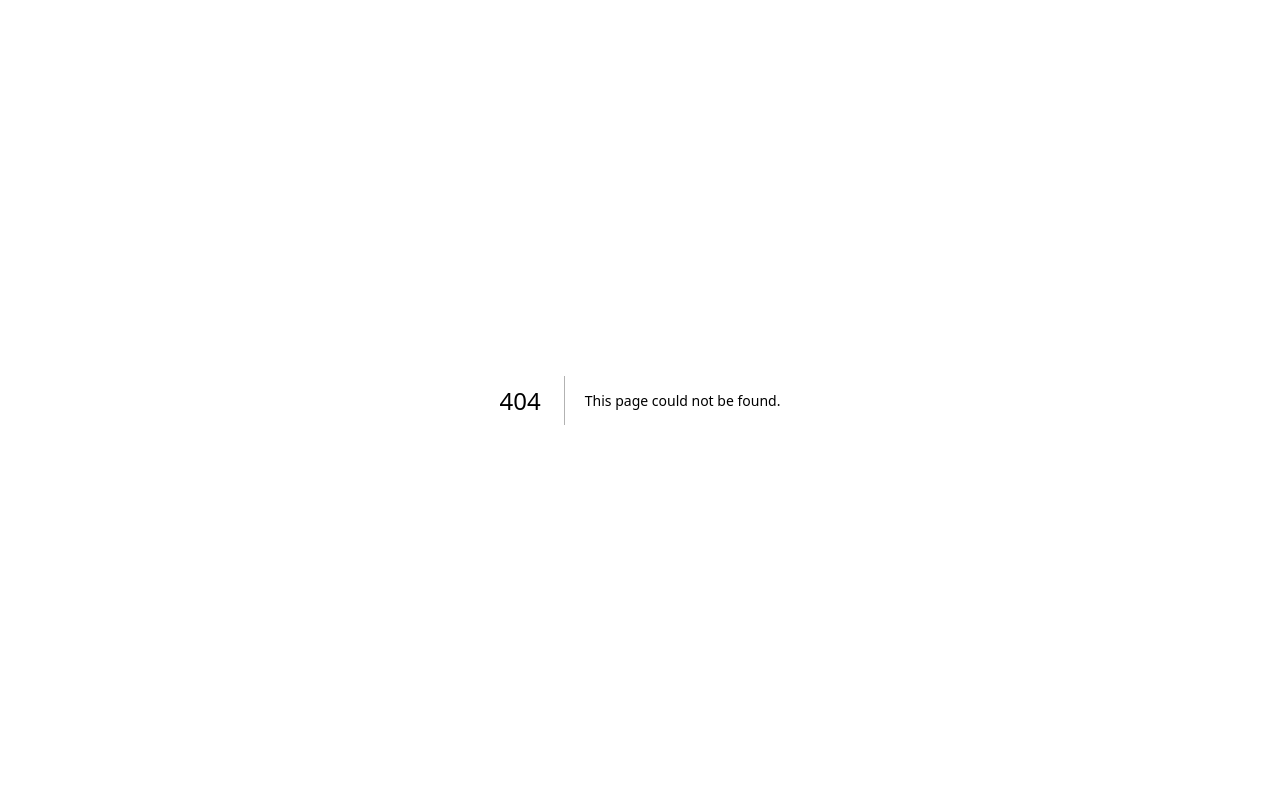
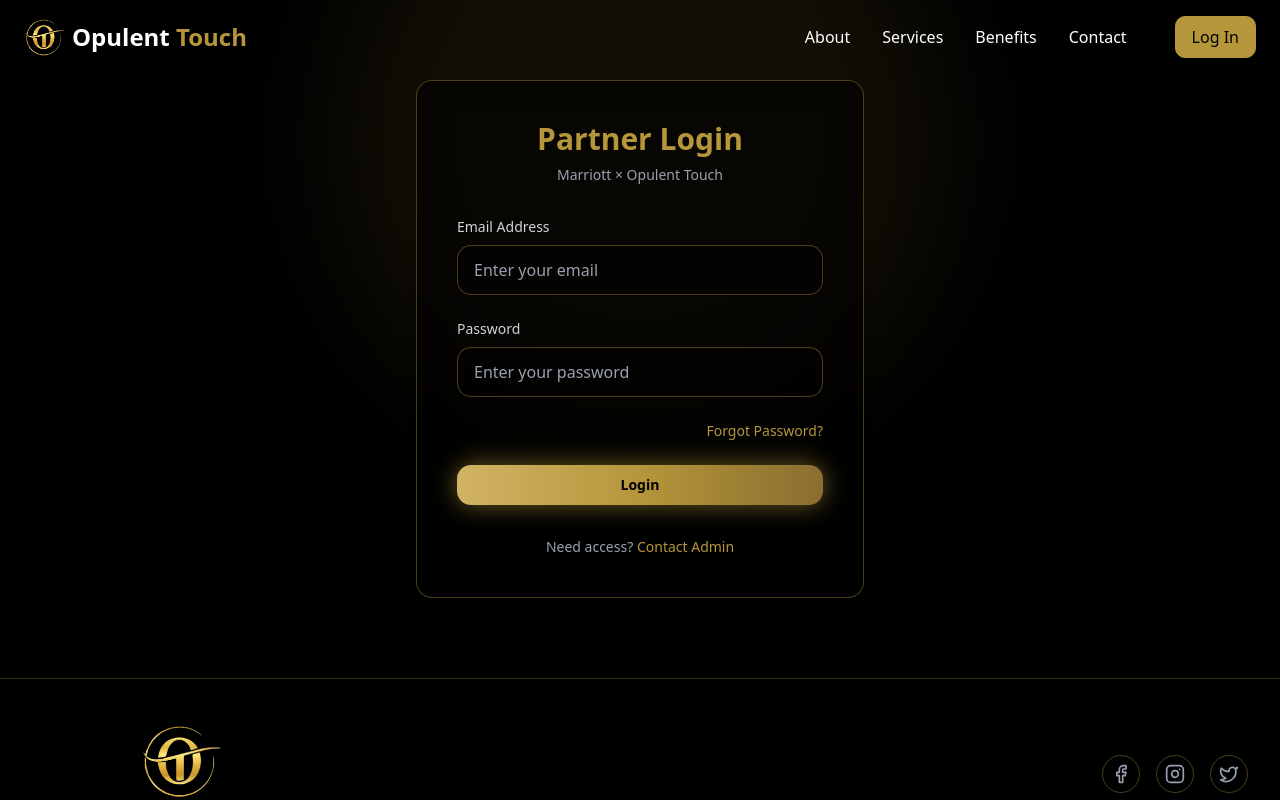
Before and after one commit to owaisnadeem18/client-landing-page, a Next.js app: page /login in a window 1280 px wide. Before the commit this address had no page. Shown: the top 800 px of the page. Built offline with nearby package versions, Linux system fonts and the light colour scheme.

Commit message:
added  changes

```diff
--- a/src/app/layout.js
+++ b/src/app/layout.js
@@ -1,5 +1,7 @@
 import { Geist, Geist_Mono } from "next/font/google";
 import "./globals.css";
+import { Header } from "@/components/Header";
+import { Footer } from "@/components/Footer";
 
 const geistSans = Geist({
   variable: "--font-geist-sans",
@@ -22,7 +24,9 @@
       <body
         className={`${geistSans.variable} ${geistMono.variable} antialiased`}
       >
+        <Header/>
         {children}
+        <Footer/>
       </body>
     </html>
   );
--- /dev/null
+++ b/src/app/login/page.js
@@ -0,0 +1,95 @@
+"use client"
+
+import React from "react"
+import { Button } from "@/components/ui/button"
+import { motion } from "framer-motion"
+
+const Page = () => {
+  return (
+    <section className="relative py-20 flex items-center justify-center min-h-[calc(100vh-133.5px)] bg-black overflow-hidden">
+      {/* Background Glow */}
+      <div className="absolute -top-40 left-1/2 -translate-x-1/2 w-[600px] h-[600px] bg-[#B6963B]/10 rounded-full blur-3xl" />
+
+      {/* Container */}
+      <motion.div
+        initial={{ opacity: 0, y: 40 }}
+        animate={{ opacity: 1, y: 0 }}
+        transition={{ duration: 0.8 }}
+        className="relative  z-10 sm:w-full sm:max-w-md bg-black/60 backdrop-blur-lg border border-[#B6963B]/40 rounded-2xl shadow-lg p-10"
+      >
+        {/* Co-Branding */}
+        <div className="text-center mb-8">
+          <h2 className="text-3xl font-bold text-[#B6963B]">
+            Partner Login
+          </h2>
+          <p className="mt-2 text-gray-400 text-sm">
+            Marriott × Opulent Touch
+          </p>
+        </div>
+
+        {/* Login Form */}
+        <form className="space-y-6">
+          {/* Email */}
+          <div>
+            <label className="block text-sm font-medium text-gray-300 mb-2">
+              Email Address
+            </label>
+            <input
+              type="email"
+              placeholder="Enter your email"
+              className="w-full rounded-xl px-4 py-3 bg-black/40 text-gray-200 placeholder-gray-400 border border-[#B6963B]/40 focus:outline-none focus:ring-2 focus:ring-[#B6963B]"
+              required
+            />
+          </div>
+
+          {/* Password */}
+          <div>
+            <label className="block text-sm font-medium text-gray-300 mb-2">
+              Password
+            </label>
+            <input
+              type="password"
+              placeholder="Enter your password"
+              className="w-full rounded-xl px-4 py-3 bg-black/40 text-gray-200 placeholder-gray-400 border border-[#B6963B]/40 focus:outline-none focus:ring-2 focus:ring-[#B6963B]"
+              required
+            />
+          </div>
+
+          {/* Forgot Password */}
+          <div className="flex justify-end">
+            <a
+              href="#"
+              className="text-sm text-[#B6963B] hover:underline"
+            >
+              Forgot Password?
+            </a>
+          </div>
+
+          {/* Login Button */}
+          <motion.div whileHover={{ scale: 1.05 }}>
+            <Button
+              type="submit"
+              size="lg"
+              className="w-full relative overflow-hidden rounded-xl px-8 py-3 font-semibold text-black
+                         bg-gradient-to-r from-[#d1b464] via-[#B6963B] to-[#8a6e2f]
+                         shadow-[0_0_25px_rgba(182,150,59,0.6)]
+                         transition-all duration-500 hover:shadow-[0_0_40px_rgba(182,150,59,0.9)]"
+            >
+              Login
+            </Button>
+          </motion.div>
+        </form>
+
+        {/* Bottom Text */}
+        <p className="mt-8 text-center text-gray-400 text-sm">
+          Need access?{" "}
+          <a href="#contact" className="text-[#B6963B] hover:underline">
+            Contact Admin
+          </a>
+        </p>
+      </motion.div>
+    </section>
+  )
+}
+
+export default Page
--- a/src/app/page.js
+++ b/src/app/page.js
@@ -18,8 +18,6 @@
     < div className="" >
     <Header/>
     <Hero/>
-
-    <Footer/>
     </div>
 
   );
--- a/src/components/Contact.jsx
+++ b/src/components/Contact.jsx
@@ -7,12 +7,9 @@
 
 export default function ContactSection() {
   return (
-    <section
-      id="contact"
-      className="relative py-24 bg-[#262626]"
-    >
+    <section id="contact" className="relative py-24 bg-black overflow-hidden">
       {/* Background Glow */}
-      {/* <div className="absolute -top-40 left-1/2 -translate-x-1/2 w-[600px] h-[600px] bg-[#B6963B]/20 rounded-full blur-3xl"></div> */}
+      <div className="absolute -top-40 left-1/2 -translate-x-1/2 w-[600px] h-[600px] bg-[#B6963B]/10 rounded-full blur-3xl" />
 
       <div className="max-w-4xl mx-auto px-6 relative z-10">
         {/* Heading */}
@@ -23,11 +20,12 @@
           viewport={{ once: true }}
           className="text-center mb-16"
         >
-          <h2 className="text-4xl md:text-5xl font-bold text-gray-900 mb-4">
-            <span className="text-[#B6963B]"> Get in Touch</span>
+          <h2 className="text-4xl md:text-5xl font-bold mb-4">
+            <span className="text-white">Get in </span>
+            <span className="text-[#B6963B]">Touch</span>
           </h2>
-          <p className="text-white max-w-2xl mx-auto text-lg">
-            Have questions or want to book a massage session? Fill out the form below,
+          <p className="text-gray-400 max-w-2xl mx-auto text-lg">
+            Have questions or want to book a session? Fill out the form below,
             and our team will reach out to you shortly.
           </p>
         </motion.div>
@@ -38,46 +36,57 @@
           whileInView={{ opacity: 1, y: 0 }}
           transition={{ duration: 0.8, delay: 0.2 }}
           viewport={{ once: true }}
-  className="bg-white/95 backdrop-blur-xl
-             border border-[#E6D8A2] shadow-[0_8px_30px_rgba(0,0,0,0.12)]
-             hover:shadow-[0_12px_40px_rgba(182,150,59,0.25)]
-             rounded-3xl p-10 space-y-6 transition-all duration-300"
+          className="bg-black/60 backdrop-blur-xl
+                     border border-[#B6963B]/40 rounded-2xl p-10
+                     shadow-[0_8px_40px_rgba(0,0,0,0.6)]
+                     hover:shadow-[0_12px_50px_rgba(182,150,59,0.3)]
+                     space-y-6 transition-all duration-300"
         >
+          {/* Name + Email */}
           <div className="grid grid-cols-1 sm:grid-cols-2 gap-6">
             <Input
               type="text"
               placeholder="Your Name"
-      className="rounded-lg border border-gray-300 shadow-inner focus-visible:ring-2 focus-visible:ring-[#B6963B]"
+              className="rounded-lg bg-black/40 border border-[#B6963B]/30 text-gray-200
+                         placeholder-gray-500 focus-visible:ring-2 focus-visible:ring-[#B6963B]"
             />
             <Input
               type="email"
               placeholder="Your Email"
-      className="rounded-lg border border-gray-300 shadow-inner focus-visible:ring-2 focus-visible:ring-[#B6963B]"
+              className="rounded-lg bg-black/40 border border-[#B6963B]/30 text-gray-200
+                         placeholder-gray-500 focus-visible:ring-2 focus-visible:ring-[#B6963B]"
             />
           </div>
 
+          {/* Subject */}
           <Input
             type="text"
             placeholder="Subject"
-    className="rounded-lg border border-gray-300 shadow-inner focus-visible:ring-2 focus-visible:ring-[#B6963B]"
+            className="rounded-lg bg-black/40 border border-[#B6963B]/30 text-gray-200
+                       placeholder-gray-500 focus-visible:ring-2 focus-visible:ring-[#B6963B]"
           />
 
+          {/* Message */}
           <Textarea
             placeholder="Your Message"
-    className="min-h-[160px] rounded-lg border border-gray-300 shadow-inner focus-visible:ring-2 focus-visible:ring-[#B6963B]"
+            className="min-h-[160px] rounded-lg bg-black/40 border border-[#B6963B]/30 text-gray-200
+                       placeholder-gray-500 focus-visible:ring-2 focus-visible:ring-[#B6963B]"
           />
 
+          {/* Button */}
           <div className="flex justify-center pt-4">
             <Button
               type="submit"
-      className="bg-[#B6963B] hover:bg-[#9D8533] text-white text-lg font-semibold rounded-full px-10 py-6
-                 shadow-lg hover:shadow-[0_10px_25px_rgba(182,150,59,0.35)] transition-all"
+              className="bg-gradient-to-r from-[#d1b464] via-[#B6963B] to-[#8a6e2f]
+                         text-black text-lg font-semibold rounded-full px-10 py-6
+                         shadow-[0_0_25px_rgba(182,150,59,0.4)]
+                         hover:shadow-[0_0_40px_rgba(182,150,59,0.7)]
+                         transition-all"
             >
               Send Message
             </Button>
           </div>
         </motion.form>
-
       </div>
     </section>
   )
--- a/src/components/Footer.jsx
+++ b/src/components/Footer.jsx
@@ -4,48 +4,55 @@
 import Image from "next/image"
 import Logo from "../../public/logo-massage-app.png"
 import Link from "next/link"
-import { motion } from "framer-motion"
 
 export function Footer() {
   return (
-    <footer className="bg-gradient-to-r from-gray-900 via-black to-gray-900 text-gray-300 py-10">
+    <footer className="bg-black text-gray-400 py-10 border-t border-[#B6963B]/30">
       <div className="max-w-7xl mx-auto px-4 sm:px-6 lg:px-8">
 
         {/* Top Section */}
-        <div className="flex flex-col md:flex-row justify-between items-center gap-8 border-b border-gray-700 pb-6">
+        <div className="flex flex-col md:flex-row justify-between items-center gap-8 pb-6">
 
           {/* Logo + Tagline */}
-          <div className="flex flex-col items-center md:items-center text-center md:text-left">
+          <div className="flex flex-col items-center text-center md:text-left">
             <Image
-  src={Logo}
-  alt="MassageSpa Logo"
-  width={220}
-  height={220}
-  className="animate-spin-slow"
-/>
-            <p className="mt-2 text-sm text-gray-400">
-              Relax. Refresh. Rejuvenate.
+              src={Logo}
+              alt="Opulent Touch Logo"
+              width={80}
+              height={80}
+              className="mb-2"
+            />
+            <p className="text-sm text-gray-400">
+              Elevating Wellness. Empowering Productivity.
             </p>
           </div>
 
-
           {/* Social Icons */}
           <div className="flex gap-4">
-            <a href="#" className="p-2 rounded-full bg-gray-800 hover:bg-pink-600 transition">
+            <a
+              href="#"
+              className="p-2 rounded-full border border-[#B6963B]/40 hover:bg-[#B6963B] hover:text-black transition"
+            >
               <Facebook className="w-5 h-5" />
             </a>
-            <a href="#" className="p-2 rounded-full bg-gray-800 hover:bg-gradient-to-tr hover:from-yellow-400 hover:to-pink-500 transition">
+            <a
+              href="#"
+              className="p-2 rounded-full border border-[#B6963B]/40 hover:bg-[#B6963B] hover:text-black transition"
+            >
               <Instagram className="w-5 h-5" />
             </a>
-            <a href="#" className="p-2 rounded-full bg-gray-800 hover:bg-sky-500 transition">
+            <a
+              href="#"
+              className="p-2 rounded-full border border-[#B6963B]/40 hover:bg-[#B6963B] hover:text-black transition"
+            >
               <Twitter className="w-5 h-5" />
             </a>
           </div>
         </div>
 
         {/* Bottom Section */}
-        <div className="mt-6 text-center text-sm text-gray-500">
-          © {new Date().getFullYear()} MassageSpa. All rights reserved.
+        <div className="mt-6 text-center text-sm text-gray-500 border-t border-gray-800 pt-6">
+          © {new Date().getFullYear()} Opulent Touch. All rights reserved.
         </div>
       </div>
     </footer>
--- a/src/components/Header.jsx
+++ b/src/components/Header.jsx
@@ -1,185 +1,124 @@
 "use client"
+
 import React, { useState, useEffect } from "react"
 import { Menu, X } from "lucide-react"
-import { Button } from "@/components/ui/button"
 import Link from "next/link"
 import Image from "next/image"
+import { usePathname } from "next/navigation"
 import { motion } from "framer-motion"
-import { NavItems } from "./NavItem"
 
 export function Header() {
   const [mobileOpen, setMobileOpen] = useState(false)
   const [scrolled, setScrolled] = useState(false)
-  const [activeSection, setActiveSection] = useState("home")
+  const [activeSection, setActiveSection] = useState("")
+  const pathname = usePathname()
 
   useEffect(() => {
-    const handleScroll = () => setScrolled(window.scrollY > 50)
-    window.addEventListener("scroll", handleScroll)
-    return () => window.removeEventListener("scroll", handleScroll)
-  }, [])
+    const onScroll = () => setScrolled(window.scrollY > 50)
+    window.addEventListener("scroll", onScroll)
 
-  // IntersectionObserver for active section
-  useEffect(() => {
-    const sections = Array.from(document.querySelectorAll("section[id]"))
-    if (!sections.length) return
-
+    // sections ka scroll detection
+    const sections = document.querySelectorAll("section[id]")
     const observer = new IntersectionObserver(
       (entries) => {
         entries.forEach((entry) => {
           if (entry.isIntersecting) {
-            setActiveSection(entry.target.id)
+            setActiveSection(`#${entry.target.id}`)
           }
         })
       },
-      { threshold: 0.55 }
+      { threshold: 0.6 } // section 60% visible ho to active
     )
 
-    sections.forEach((s) => observer.observe(s))
-    return () => observer.disconnect()
+    sections.forEach((sec) => observer.observe(sec))
+
+    return () => {
+      window.removeEventListener("scroll", onScroll)
+      sections.forEach((sec) => observer.unobserve(sec))
+    }
   }, [])
 
   const navLinks = [
-    { name: "Home", href: "#home", id: "home" },
-    { name: "Services", href: "#services", id: "services" },
-    { name: "About", href: "#about", id: "about" },
-    { name: "Contact", href: "#contact", id: "contact" },
+    { name: "About", href: "/#about" },
+    { name: "Services", href: "/#services" },
+    { name: "Benefits", href: "/#benifits" },
+    { name: "Contact", href: "/#contact" },
   ]
 
   return (
-    <motion.header
-      initial={{ y: -80, opacity: 0 }}
-      animate={{ y: 0, opacity: 1 }}
-      transition={{ duration: 0.7, ease: "easeOut" }}
-      className={`sticky top-0 z-50 transition-all duration-500 ${
-        scrolled
-          ? "backdrop-blur-xl bg-gradient-to-r from-black/90 via-black/80 to-black/90 border-b border-[#B6963B]/30 shadow-lg"
-          : "bg-gradient-to-r from-black/70 via-black/60 to-black/70"
+    <header
+      className={`fixed top-0 w-full z-50 transition-colors duration-500 ${
+        scrolled ? "bg-black/90 shadow-md" : "bg-transparent"
       }`}
     >
-      <div className="max-w-7xl mx-auto px-4 sm:px-6 lg:px-8 relative">
-        <div className="flex items-center justify-between h-16">
-          {/* Logo */}
+      <div className="max-w-7xl mx-auto flex items-center justify-between px-6 py-4">
+        {/* Logo */}
+        <div className="flex items-center gap-2">
+          <div className="perspective-[1000px]">
+            <Image
+              src="/logo-massage-app.png"
+              alt="Partner Logo"
+              width={40}
+              height={40}
+              className="object-cover animate-spin-horizontal"
+            />
+          </div>
+
           <motion.div
-            initial={{ opacity: 0, x: -20 }}
-            animate={{ opacity: 1, x: 0 }}
-            transition={{ duration: 0.6, ease: "easeOut", delay: 0.2 }}
+            initial={{ y: -30, opacity: 0 }}
+            animate={{ y: 0, opacity: 1 }}
+            transition={{
+              type: "spring",
+              stiffness: 300,
+              damping: 10,
+              duration: 1.5,
+            }}
           >
-            <Link href="/" className="flex items-center gap-2">
-              <Image
-                src="/logo-massage-app.png"
-                alt="Opulent Touch Logo"
-                width={140}
-                height={40}
-                className="object-contain"
-              />
+            <Link href="/" className="text-xl sm:text-2xl font-bold text-white">
+              Opulent <span className="text-[#B6963B]">Touch</span>
             </Link>
           </motion.div>
+        </div>
 
-          {/* Desktop Nav */}
-          <motion.div
-            initial="hidden"
-            animate="visible"
-            variants={{
-              hidden: {},
-              visible: {
-                transition: { staggerChildren: 0.1 },
-              },
-            }}
-            className="hidden md:flex items-center gap-6"
-          >
-            {navLinks.map((link) => (
-              <motion.div
-                key={link.id}
-                variants={{
-                  hidden: { opacity: 0, y: -10 },
-                  visible: { opacity: 1, y: 0 },
-                }}
-              >
-                <Link
-                  href={link.href}
-                  className={`relative text-sm font-medium transition-colors ${
-                    activeSection === link.id
-                      ? "text-[#B6963B]"
-                      : "text-gray-200 hover:text-[#B6963B]"
-                  }`}
-                >
-                  {link.name}
-                  {activeSection === link.id && (
-                    <motion.span
-                      layoutId="underline"
-                      className="absolute left-0 -bottom-1 h-[2px] w-full bg-gradient-to-r from-[#B6963B] to-[#d1a94e] rounded-full"
-                    />
-                  )}
-                </Link>
-              </motion.div>
-            ))}
-<motion.div whileHover={{ scale: 1.05 }}>
-  <Button
-    size="sm"
-    onClick={() => {
-      const section = document.getElementById("contact")
-      if (section) {
-        section.scrollIntoView({ behavior: "smooth" })
-        // Agar URL hash bhi dikhana ho toh:
-        window.history.pushState(null, "", "#contact")
-      }
-    }}
-    className="ml-2 bg-[#B6963B] text-black hover:bg-[#d1a94e] rounded-xl shadow-md hover:shadow-lg transition"
-  >
-    Request Consultation
-  </Button>
-</motion.div>
-          </motion.div>
+        {/* Desktop Nav */}
+        <nav className="hidden md:flex items-center gap-8">
+          {navLinks.map((link) => {
+            const isActive =
+              pathname === "/login"
+                ? false
+                : activeSection === link.href.replace("/#", "#")
 
-          {/* Mobile Hamburger */}
-          <div className="md:hidden">
-            <button
-              aria-label="Open menu"
-              onClick={() => setMobileOpen(!mobileOpen)}
-              className="p-2 rounded-md hover:bg-gray-800 transition"
-            >
-              {mobileOpen ? (
-                <X className="text-[#B6963B]" />
-              ) : (
-                <Menu className="text-[#B6963B]" />
-              )}
-            </button>
-          </div>
-        </div>
-      </div>
-
-      {/* Mobile Menu */}
-      {mobileOpen && (
-        <motion.div
-          initial={{ height: 0, opacity: 0 }}
-          animate={{ height: "auto", opacity: 1 }}
-          transition={{ duration: 0.4, ease: "easeOut" }}
-          className="md:hidden bg-black/95 backdrop-blur-lg border-t border-[#B6963B]/30 shadow-lg"
-        >
-          <div className="px-4 pt-3 pb-5 space-y-3">
-            {navLinks.map((link) => (
+            return (
               <Link
-                key={link.id}
+                key={link.name}
                 href={link.href}
-                onClick={() => setMobileOpen(false)}
-                className={`block text-base transition ${
-                  activeSection === link.id
-                    ? "text-[#B6963B] font-semibold"
-                    : "text-gray-300 hover:text-[#B6963B]"
-                }`}
+                className={`
+                  relative text-white transition-colors
+                  hover:text-[#B6963B]
+                  after:absolute after:left-1/2 after:-translate-x-1/2
+                  after:bottom-[-6px] after:h-[2px]
+                  after:bg-[#B6963B] after:rounded-full
+                  after:transition-all after:duration-300
+                  after:w-0 hover:after:w-[70%]
+                  ${isActive ? "text-[#B6963B] after:w-[70%]" : ""}
+                `}
               >
                 {link.name}
               </Link>
-            ))}
+            )
+          })}
 
-            <motion.div whileHover={{ scale: 1.03 }}>
-              <Button className="mt-3 w-full bg-[#B6963B] text-black hover:bg-[#d1a94e] shadow-md hover:shadow-lg rounded-xl">
-                Request Consultation
-              </Button>
-            </motion.div>
-          </div>
-        </motion.div>
-      )}
-    </motion.header>
+          {/* Login button */}
+          <Link
+            href="/login"
+            className={`ml-4 px-4 py-2 border border-[#B6963B] text-[#B6963B] rounded-lg hover:bg-[#B6963B] hover:text-black transition ${
+              pathname === "/login" ? "bg-[#B6963B] text-black" : ""
+            }`}
+          >
+            Log In
+          </Link>
+        </nav>
+      </div>
+    </header>
   )
 }
--- /dev/null
+++ b/tailwind.config.js
@@ -0,0 +1,17 @@
+// tailwind.config.js
+module.exports = {
+  theme: {
+    extend: {
+      keyframes: {
+        "spin-horizontal": {
+          "0%": { transform: "rotateX(0deg)" },
+          "100%": { transform: "rotateX(360deg)" },
+        },
+      },
+      animation: {
+        "spin-horizontal": "spin-horizontal 3s linear infinite",
+      },
+    },
+  },
+  plugins: [],
+}
```
Also changed, not shown: src/components/Home.jsx (+25 -34 lines), public/logo-massage-app.png. Lines whose indentation alone changed are shown as unchanged.
